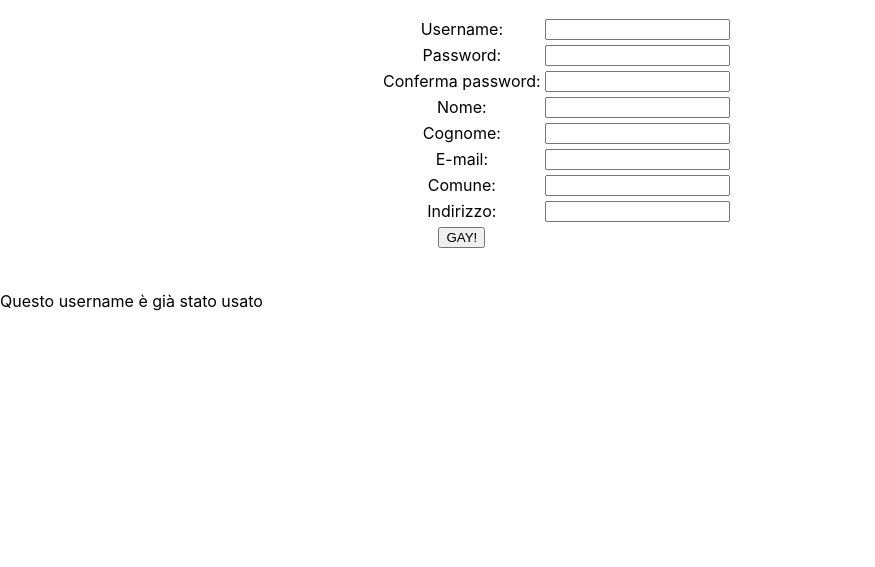
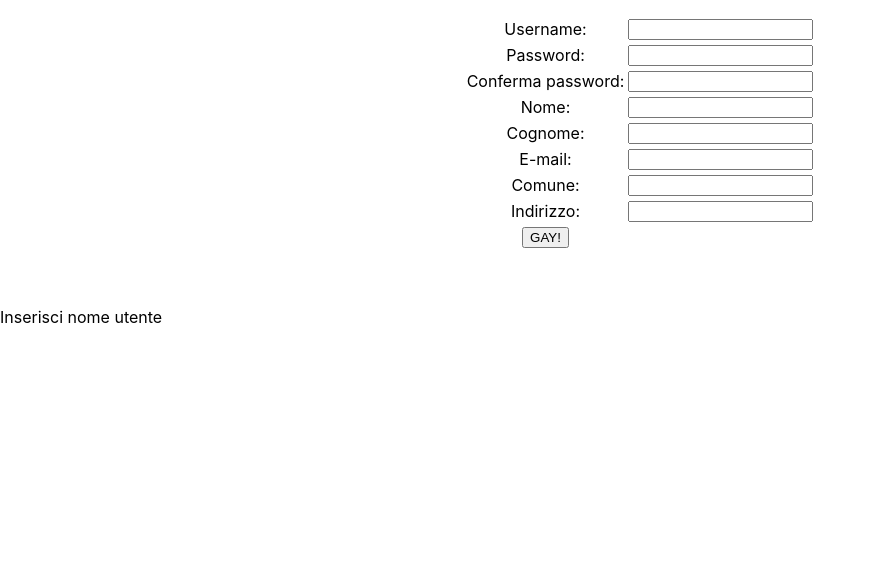
Before and after one commit to sborbsus/Sito-HTML-4O, a PHP site: page /pagine/registration.php in a window 1280 px wide. Shown: the top 567 px of the page, without its empty margins (0-875 px from the left). Run offline with PHP 8.4, Linux system fonts and the light colour scheme; data comes from the database, SQL or seed files in the repository.

Commit message:
Login e registrazione sistemato

```diff
--- a/pagine/registration.php
+++ b/pagine/registration.php
@@ -76,10 +76,17 @@
             WHERE username = '$username'";
             $ris = $conn->query($sql) or die("<p>Query fallita! ".$conn->error."</p>");
 
-            if ($ris->num_rows > 0 or $username == ""){
+
+            if($username == ""){
+                echo "<p>Inserisci nome utente</p>";
+            }else{
+
+                if ($ris->num_rows > 0){
                     echo "Questo username è già stato usato";
                 }
                 else{
+
+
                     $sql_insert = "INSERT INTO utente(username,password, nome,cognome,email,comune,indirizzo)
                             VALUES ('$username', '$password','$nome','$cognome', '$email', '$comune', '$indirizzo')";
                     if ($conn->query($sql_insert)){
@@ -95,6 +102,7 @@
                     }
                 }
             }
+        }
     ?>
 
 
--- a/style.css
+++ b/style.css
@@ -32,7 +32,10 @@ header{
     background-color: white;
     z-index: 1;
 }
-
+table{
+    display: flex;
+    justify-content: center;
+}
 /* .nav a:hover{color: blue;} */
 .nav li{
     flex-wrap: wrap;
```
Lines whose indentation alone changed are shown as unchanged.
